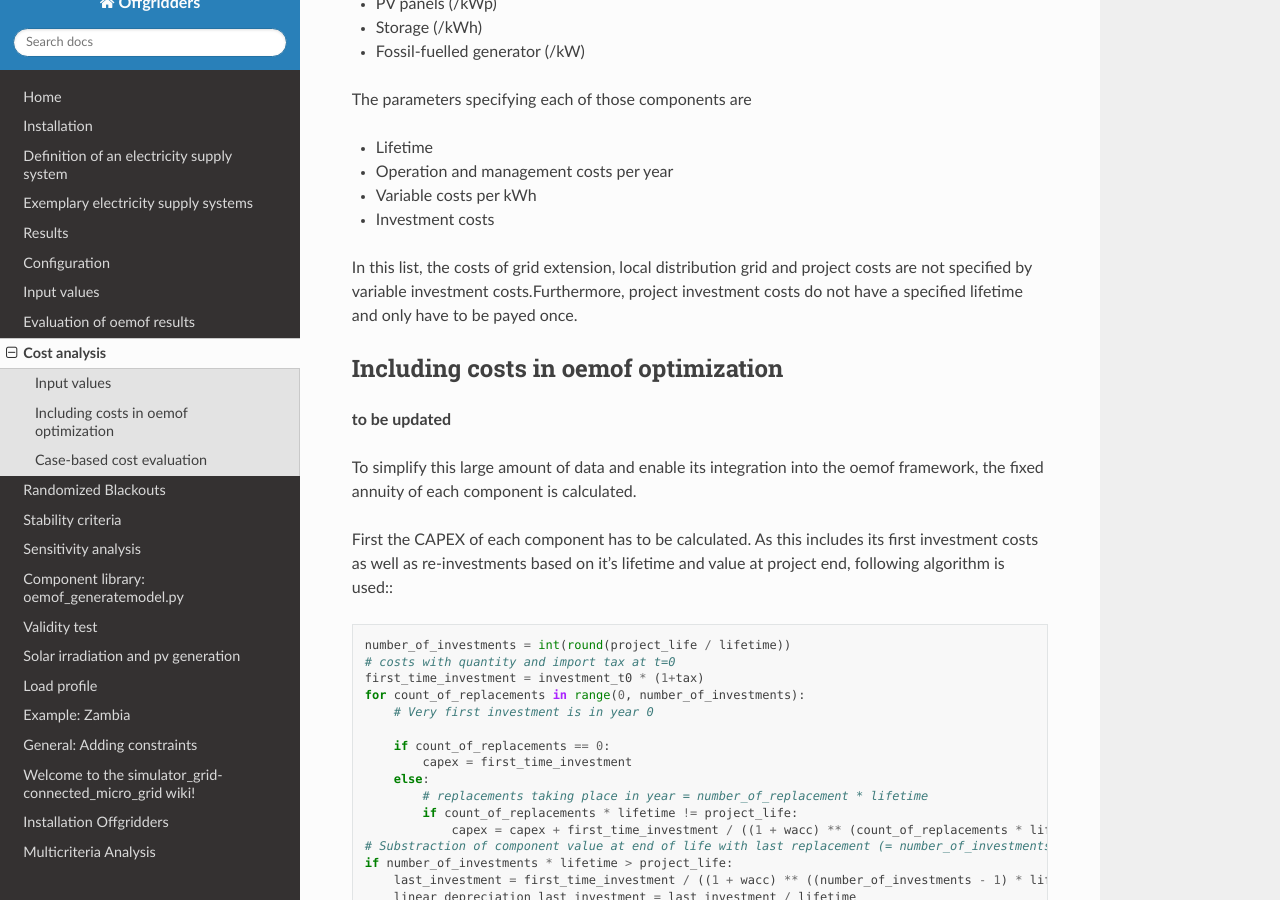
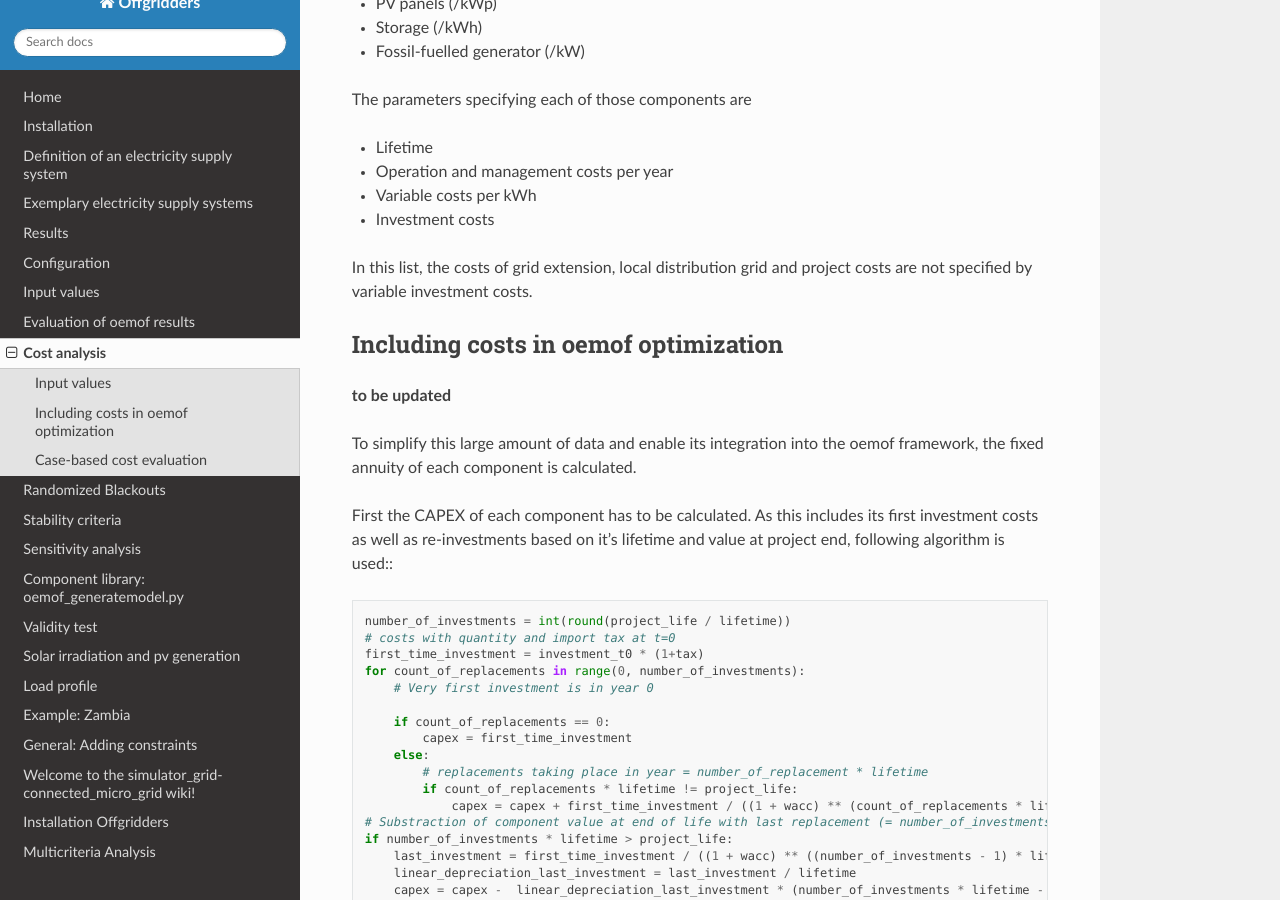
Before and after one commit to rl-institut/offgridders, a Sphinx documentation site: the page built from docs/Cost.rst, in a window 1280 px wide and 900 px high, scrolled down 752 px. Built offline with Sphinx 7.4.7 and the Read the Docs theme 2.0.0, drawn with Linux system fonts in a browser that asks for light colours.

Commit message:
Deletetion in Cost.rst
Co-authored-by: smartie2076 <44204527+smartie2076@users.noreply.github.com>

```diff
--- a/docs/Cost.rst
+++ b/docs/Cost.rst
@@ -31,7 +31,7 @@ The parameters specifying each of those components are
 * Variable costs per kWh
 * Investment costs
 
-In this list, the costs of grid extension, local distribution grid and project costs are not specified by variable investment costs.Furthermore, project investment costs do not have a specified lifetime and only have to be payed once.
+In this list, the costs of grid extension, local distribution grid and project costs are not specified by variable investment costs.
 
 Including costs in oemof optimization
 --------------------------------------
```
